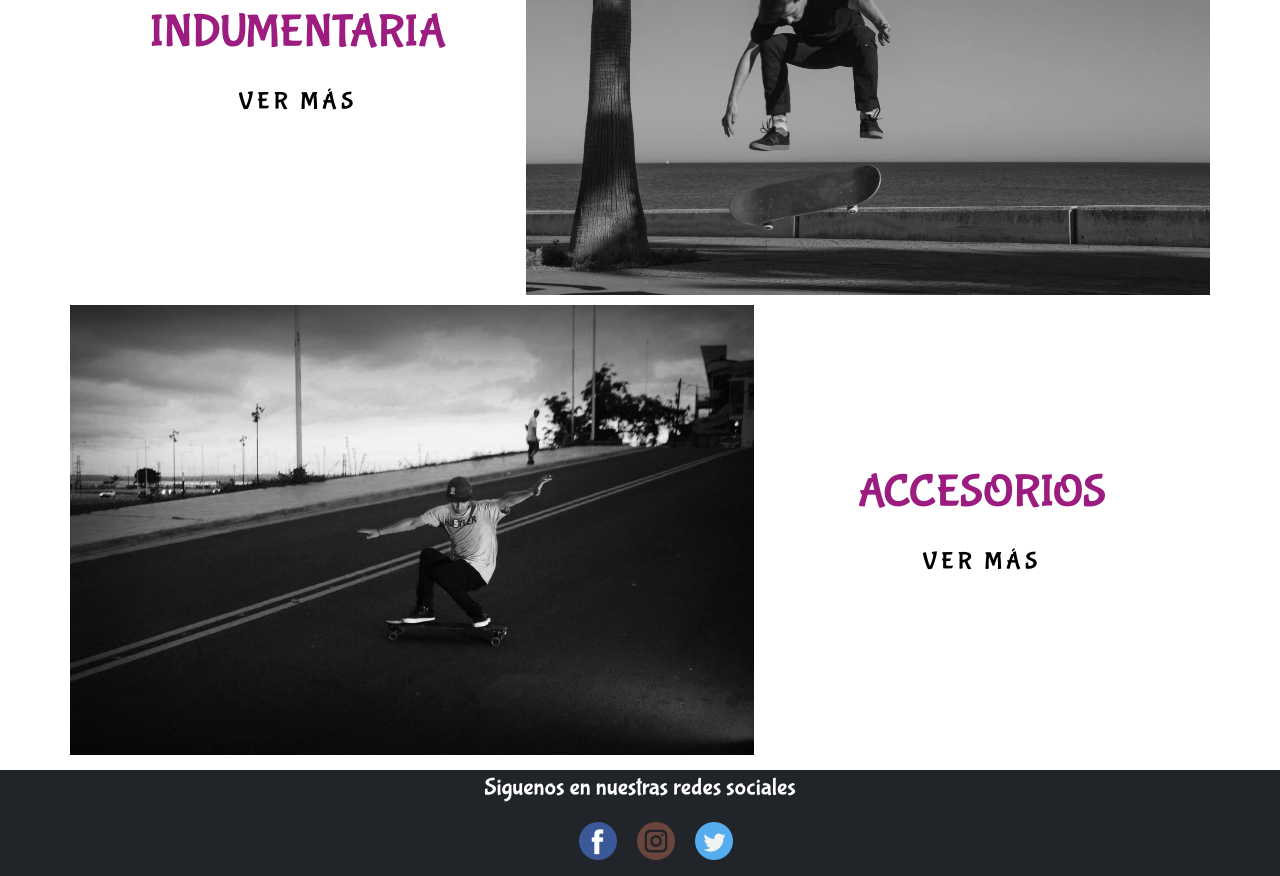
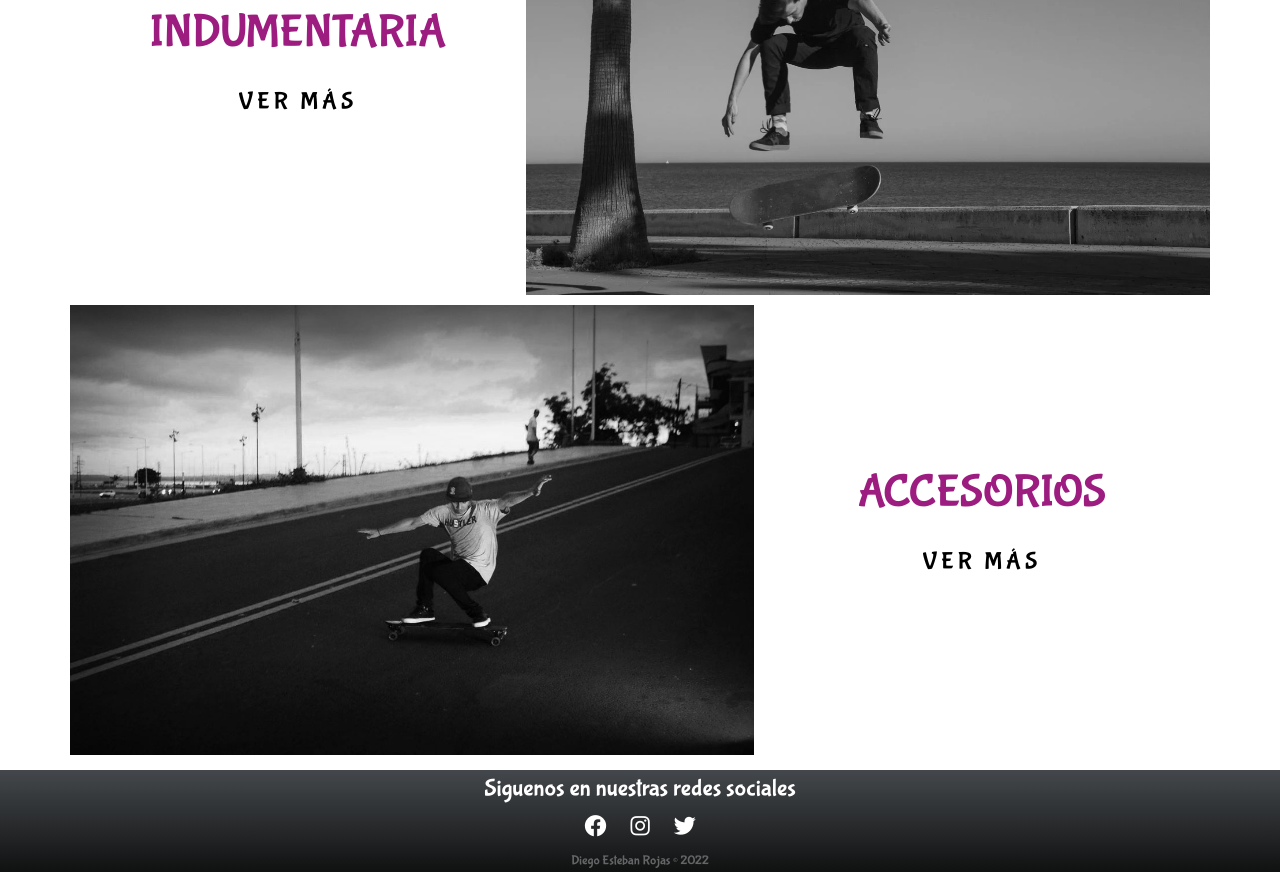
Before and after one commit to rojasdiegoesteban/DW-proyecto_final, a plain HTML site: page index.html in a window 1280 px wide. Shown: the part 706-1582 px from the top of the page. Drawn offline with nearby package versions, Linux system fonts and the light colour scheme.

Commit message:
Modifiqué y corregí footer, reemplacé imágenes por iconos de redes sociales

```diff
--- a/index.html
+++ b/index.html
@@ -131,19 +131,30 @@
         </section>
 
     </main>
+
     <!-- Inicio footer -->
-    <footer class="bg-dark footer">
-        <div class="text-white">
-            <p class="fs-4 text-center">Siguenos en nuestras redes sociales</p>
-            <ul>
-                <li><a href="https://www.facebook.com/" target="_blank"> <img class="img-redes"
-                            src="./img/facebook.png" alt="icono facebook"></a></li>
-                <li><a href="https://www.instagram.com/" target="_blank"><img class="img-redes"
-                            src="./img/instagram.png" alt="icono instagram"></a></li>
-                <li><a href="https://www.twitter.com/" target="_blank"><img class="img-redes"
-                            src="./img/twitter.png" alt="icono twitter"></a></li>
-            </ul>
-        </div>
+    <footer class="footer">
+        <h3>Siguenos en nuestras redes sociales</h3>
+        <ul>
+            <li>
+                <div>
+                    <a href="https://www.facebook.com/" class="icono" target="_blank">
+                        <i class="fa-brands fa-facebook"></i>
+                    </a>
+                </div>
+            </li>
+            <li>
+                <a href="https://www.instagram.com/" class="icono" target="_blank">
+                    <i class="fa-brands fa-instagram"></i>
+                </a>
+            </li>
+            <li>
+                <a href="https://www.twitter.com/" class="icono" target="_blank">
+                    <i class="fa-brands fa-twitter"></i>
+                </a>
+            </li>
+        </ul>
+        <p>Diego Esteban Rojas &copy 2022</p>
     </footer>
     <!-- Fin footer -->
     <!-- link a bootstrap js -->
--- a/scss/sections/_footer.scss
+++ b/scss/sections/_footer.scss
@@ -1,7 +1,22 @@
 .footer {
-    //margin-top: auto;
-    div {
+    width: 100%;
+    display: flex;
+    flex-direction: column;
+    justify-content: center;
+    align-items: center;
+    background: linear-gradient($negro01, $negro02);
+    padding-bottom: 2px;
+
+    h3{
+        font-size:x-large;
+        margin-top: 5px;
+        color: $blanco01;
+    }
+
     ul {
+        margin-bottom: 6px;
+        padding: 0;
+        width: 100%;
         display: flex;
         list-style: none;
         justify-content: center;
@@ -10,15 +25,24 @@
         li {
             list-style: none;
 
-                a {
-                    .img-redes {
-                        margin: 0px 10px 0px 10px;
-                        width: 38px;
-                        height: 38px;
-                    }
+            .icono {
+                font-size: 22px;
+                margin: 0px 12px;
+                color: $blanco01;
+
+                &:hover {
+                    color: $color02;
                 }
             }
         }
     }
 
+    p {
+        font-size: 13px;
+        text-align: center;
+        color: $gris01;
+        margin: 0px 10px;
+        width: 100%;
     }
+
+}
--- a/scss/sections/_variables.scss
+++ b/scss/sections/_variables.scss
@@ -1,5 +1,6 @@
 $color01: #771a94ec;
 $color02: rgb(156, 28, 128);
-
-//skates
-$imgSkate1-1: "https://cdn.shopify.com/s/files/1/0570/7022/3528/products/10511556_orange_1_720x.jpg?v=1641496746";
+$negro01: #44484c;
+$negro02: #101111;
+$gris01: #646566;
+$blanco01: white;
--- a/scss/style.scss
+++ b/scss/style.scss
@@ -6,6 +6,8 @@
 
 //fuentes
 @import url('https://fonts.googleapis.com/css2?family=Bubblegum+Sans&display=swap');
+//iconos
+@import url('https://cdnjs.cloudflare.com/ajax/libs/font-awesome/6.2.0/css/all.min.css');
 //variables
 @import './sections/variables';
 // header
```
Also changed, not shown: pages/accesorios.html (+22 -12 lines), pages/contacto.html (+23 -13 lines), pages/indumentaria.html (+22 -12 lines), pages/skate.html (+52 -26 lines), css/style.css, img/facebook.png (deleted), img/instagram.png (deleted), img/twitter.png (deleted). Lines whose indentation alone changed are shown as unchanged.
